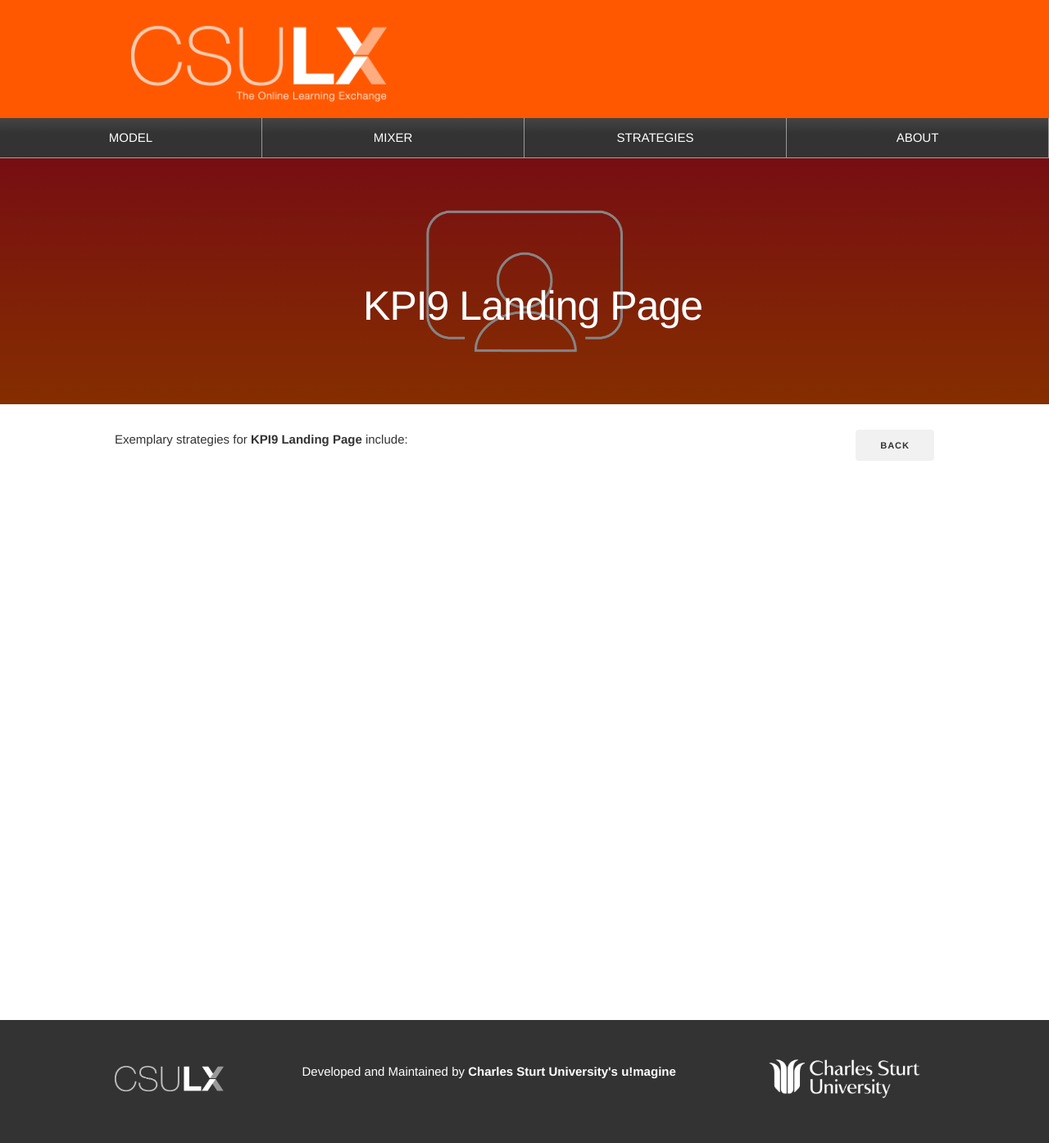
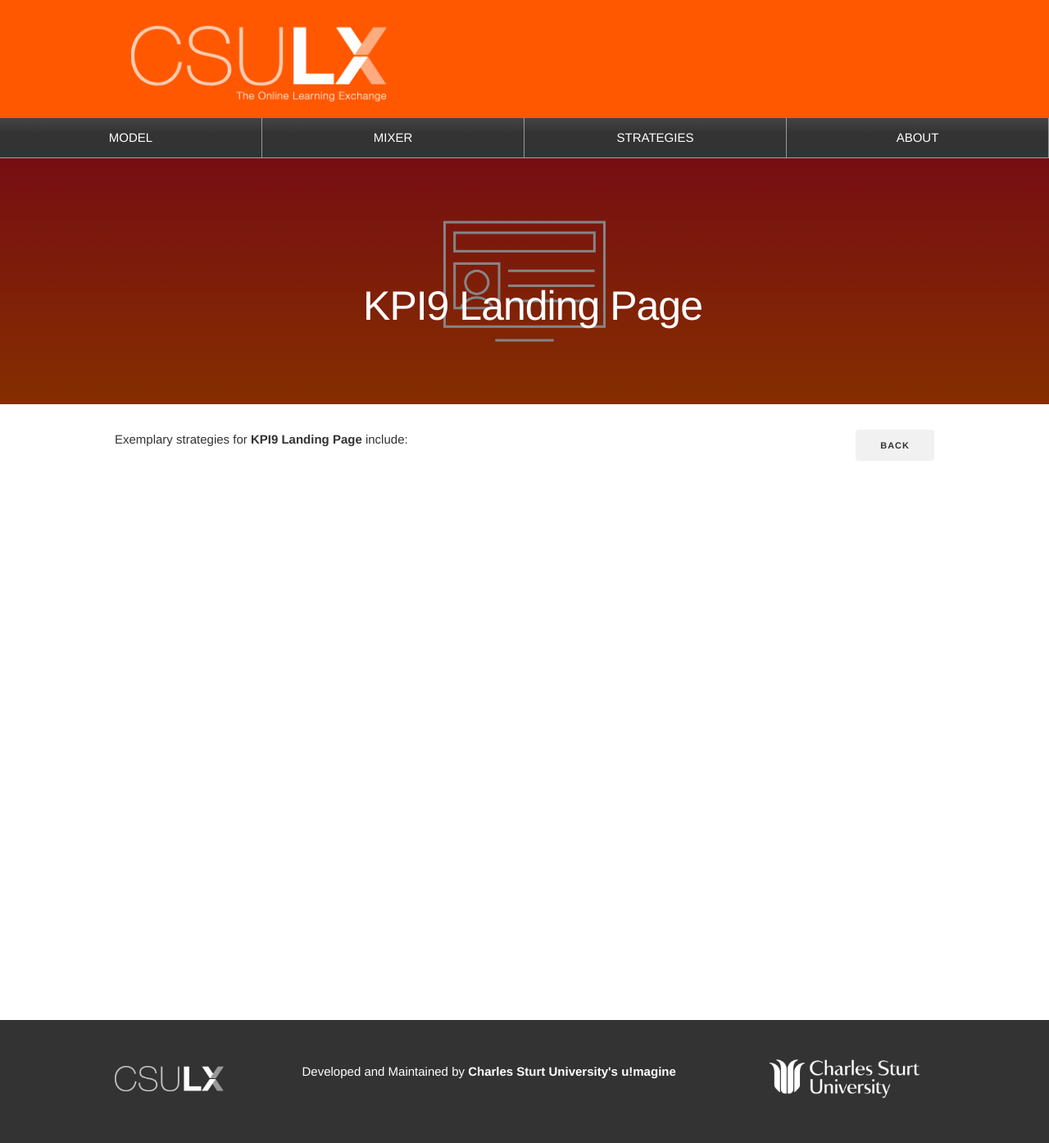
Before and after one commit to timklapdor/csulx, a Jekyll site: the page built from tags/QLT9.md, in a window 1280 px wide. Shown: the whole page at 82% size. Built offline with Jekyll 4.4.1, drawn with Linux system fonts in a browser that asks for light colours.

```diff
--- a/_sass/modules/_images.scss
+++ b/_sass/modules/_images.scss
@@ -54,9 +54,25 @@
 }
 
 .qlt9-image {
-    background: url(../images/tp-rev.png) center center no-repeat, $gradient-red;
+    background: url(../images/qlt9-rev.png) center center no-repeat, $gradient-red;
     background-size: contain;
     min-height: 300px;
     max-height: 500px;
     width: 100vw;
 }
+
+.qlt11-image {
+    background: url(../images/qlt11-rev.png) center center no-repeat, $gradient-red;
+    background-size: contain;
+    min-height: 300px;
+    max-height: 500px;
+    width: 100vw;
+}
+
+.qlt12-image {
+    background: url(../images/qlt12-rev.png) center center no-repeat, $gradient-red;
+    background-size: contain;
+    min-height: 300px;
+    max-height: 500px;
+    width: 100vw;
+}
```
Also changed, not shown: 2 other files.
